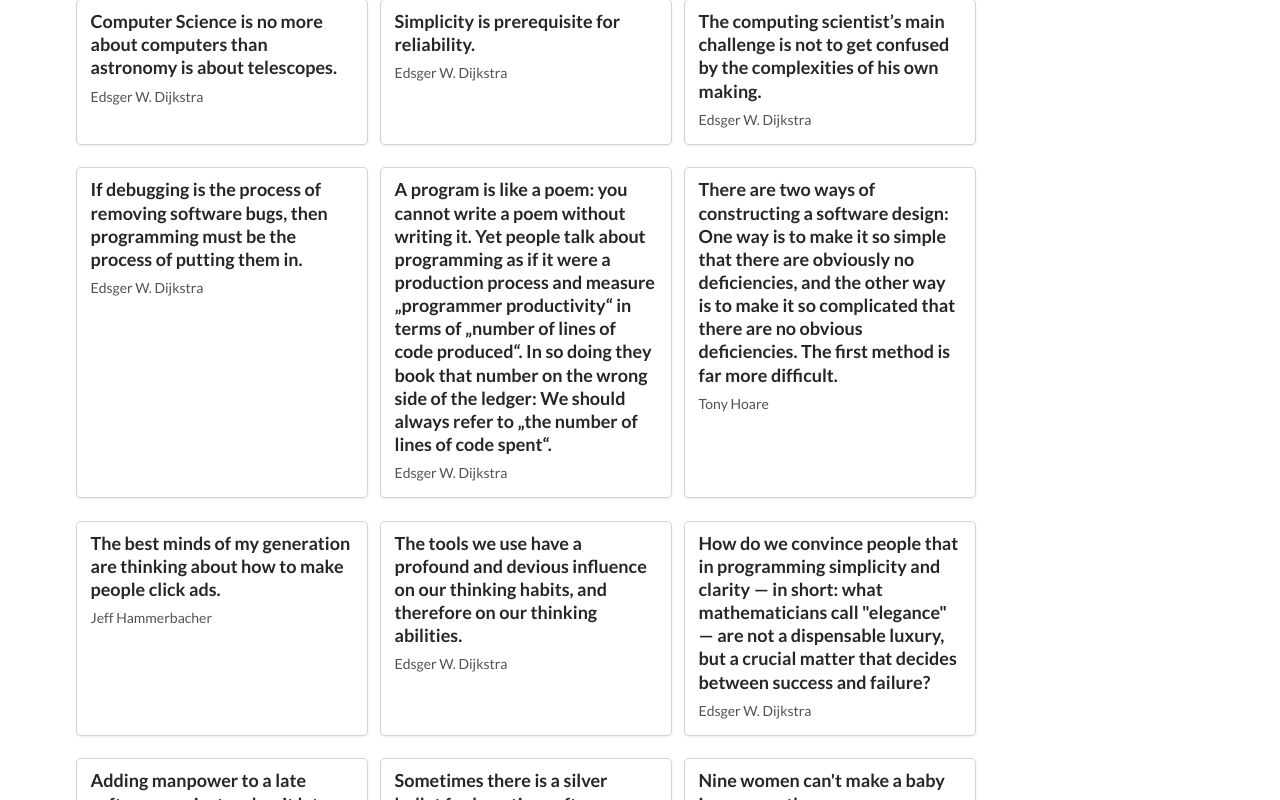
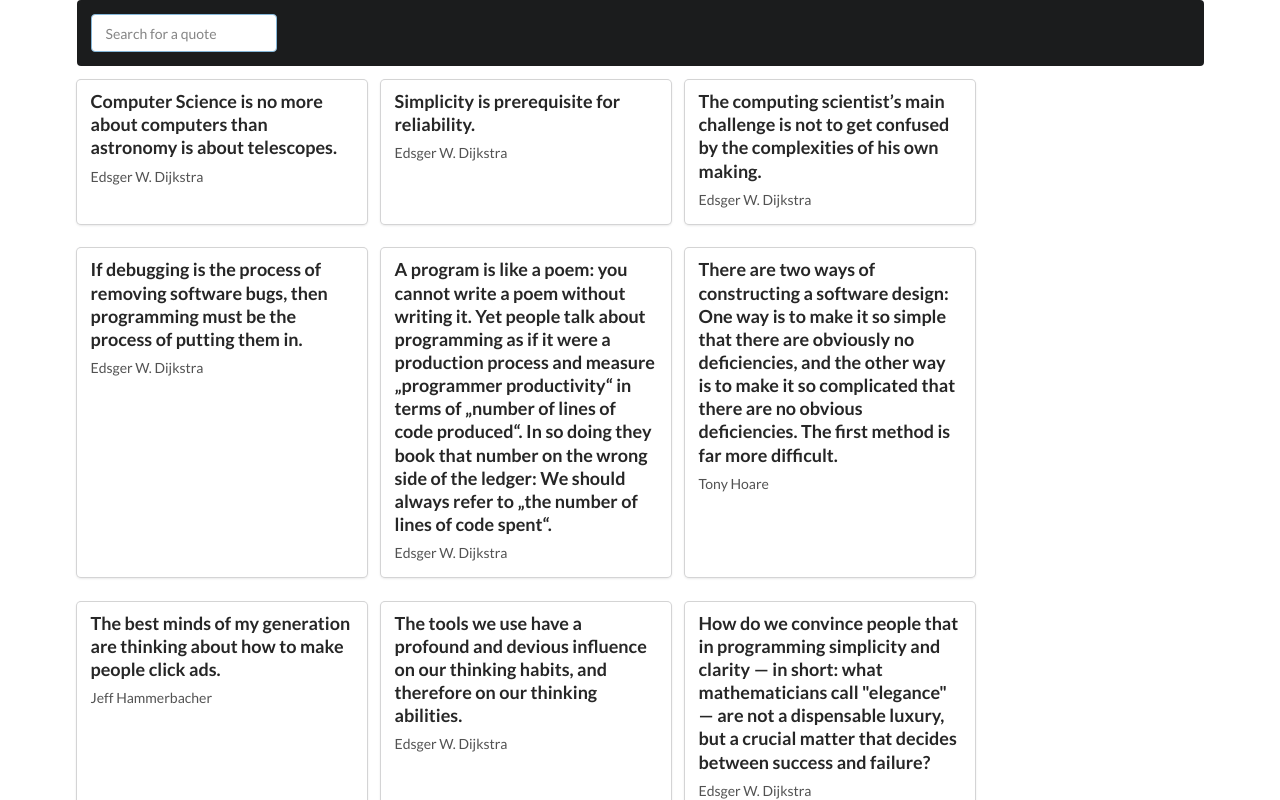
Before and after one commit to Inselhopper/it-quotes, a React (Create React App) app: page / in a window 1280 px wide. Shown: the top 800 px of the page. Built offline with nearby package versions, Linux system fonts and the light colour scheme.

Commit message:
Filter a Javascript array with array.filter() methode

```diff
--- a/src/App.js
+++ b/src/App.js
@@ -1,12 +1,18 @@
-import React from 'react';
+import React, {Fragment, useState} from 'react';
 
 import { QuoteCards } from './components/quote-cards'
+import { Search } from './components/search'
 
 
 function App({ quotes }) {
-
+    const [searchValue, setSearchValue] = useState("");
     return (
-        <QuoteCards quotes={quotes}/>
+        <Fragment>
+            <div className="ui container">
+                <Search searchValue={searchValue} setSearchValue={setSearchValue}/>
+                <QuoteCards quotes={quotes} searchValue={searchValue}/>
+            </div>
+        </Fragment>
     )
 
 }
--- a/src/components/quote-cards.js
+++ b/src/components/quote-cards.js
@@ -1,10 +1,12 @@
 import React from 'react';
 
-export function QuoteCards( {quotes} ) {
+export function QuoteCards( {quotes, searchValue} ) {
+    //filterd Quotes Array
+    const filteredQuotes = quotes.filter(entry =>
+        entry.en.includes(searchValue))
     return (
-        <div className="ui container">
             <div className="ui cards">
-                {quotes.map((entry) =>
+                {filteredQuotes.map((entry) =>
                     <div key={entry.id} className="ui card">
                         <div className="content">
                             <div className="header">{entry.en}</div>
@@ -16,6 +18,5 @@ export function QuoteCards( {quotes} ) {
                 )
                 }
             </div>
-        </div>
     )
 }
--- /dev/null
+++ b/src/components/search.js
@@ -0,0 +1,30 @@
+import React, { useEffect, useRef } from 'react';
+
+export function Search({searchValue, setSearchValue}) {
+
+    const inputRef = useRef();
+
+    useEffect(() => {
+        inputRef.current.focus()
+        }, []//We want that code to run only once, so we'll pass an empty array of dependencies to the useEffect.
+
+    )
+
+    function handleChange(event) {
+        setSearchValue(event.target.value);
+    }
+    return (
+        <div className="ui inverted segment">
+            <div className="ui input">
+                <input
+                    ref ={inputRef}
+                    type="text"
+                    placeholder="Search for a quote"
+                    value={searchValue}
+                    onChange = {handleChange}
+
+                />
+            </div>
+        </div>
+    )
+}
```
